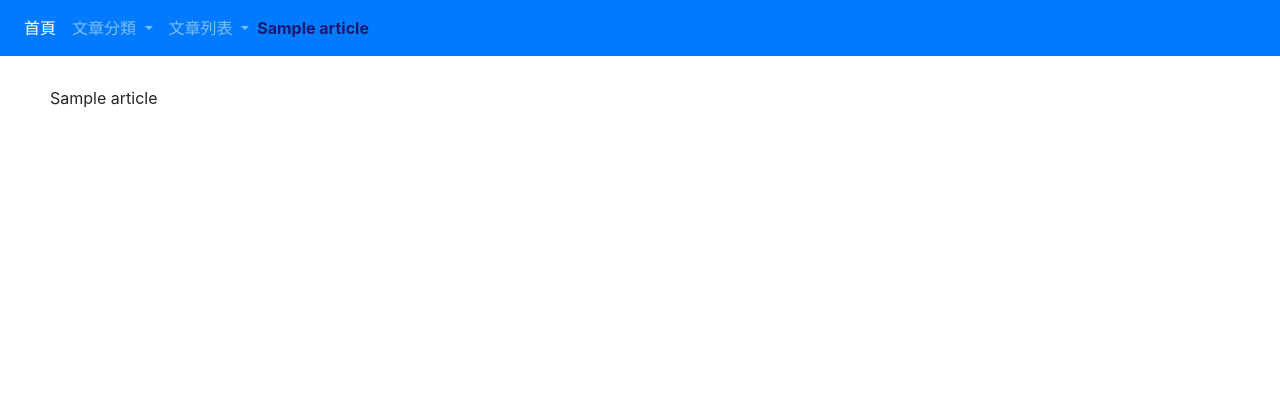
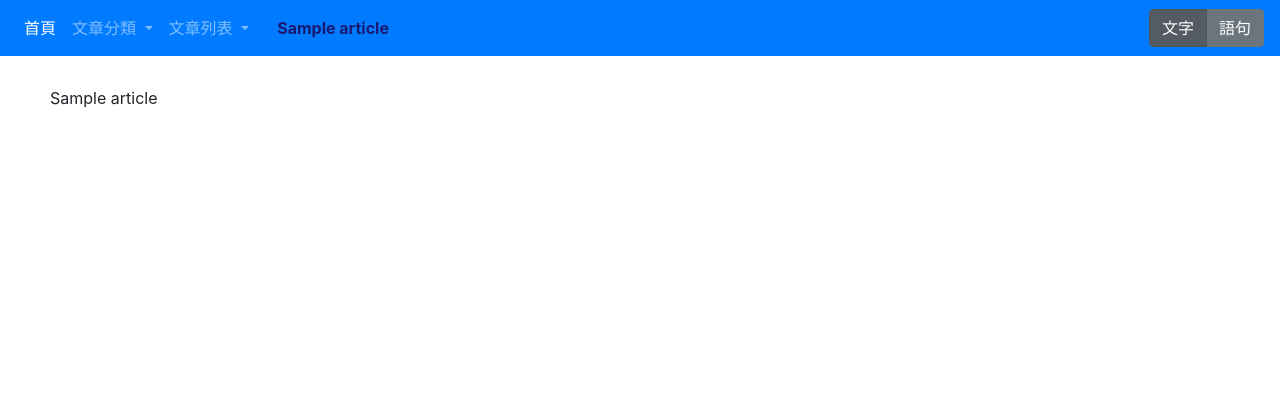
Before and after one commit to bellineq/blogtagging, a Flask app: template templates/index.html in a window 1280 px wide. Shown: the top 420 px of the page. Run offline with Flask 2, Linux system fonts and the light colour scheme; the template is opened without the code that fills it: most values are stand-ins (such as "Sample title", 1, 10 or a date in 2020); some libraries are stand-ins or nearby versions.

Commit message:
add text/sentence button

```diff
--- a/templates/index.html
+++ b/templates/index.html
@@ -95,13 +95,21 @@
 						{% endfor %}
 					</div>
 				</li>
-				<span class="navbar-text mr-sm-2" style="color: #191970;">
+				<span class="navbar-text mr-sm-2" style="color: #191970; padding-left: 20px">
 					{% for i in articleList %}
 						{% if articleIndex ==  i[0] %}
 							<b>{{i[1]}}</b>
 						{% endif %}
 					{% endfor %}
 				</span>
+			</div>
+			<div class="btn-group btn-group-toggle" data-toggle="buttons">
+				<label class="btn btn-secondary active">
+				  <input type="radio" name="word" id="word" autocomplete="off" checked> 文字
+				</label>
+				<label class="btn btn-secondary">
+				  <input type="radio" name="sentence" id="sentence" autocomplete="off"> 語句
+				</label>
 			</div>
 		</nav>
 
```
